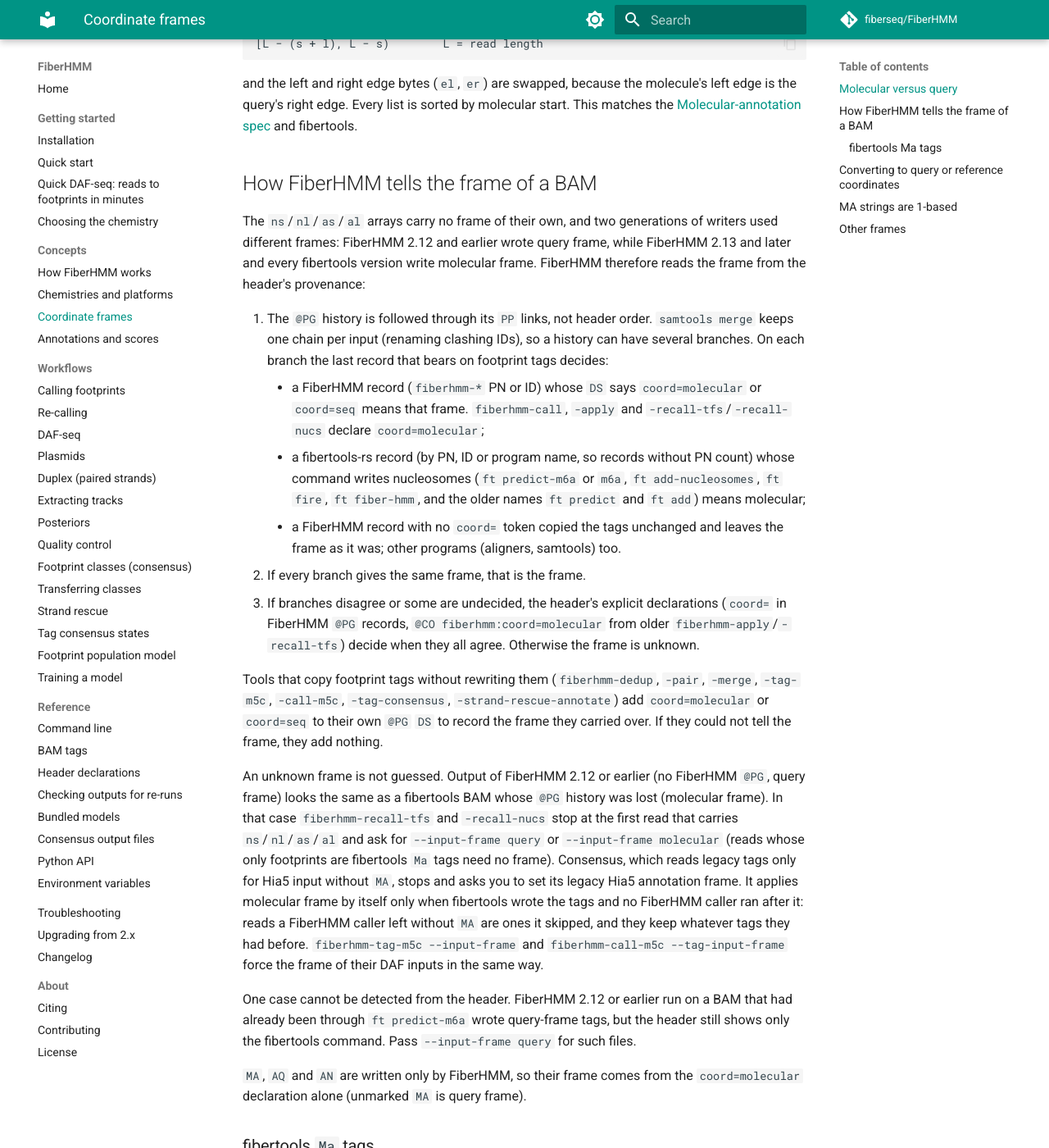
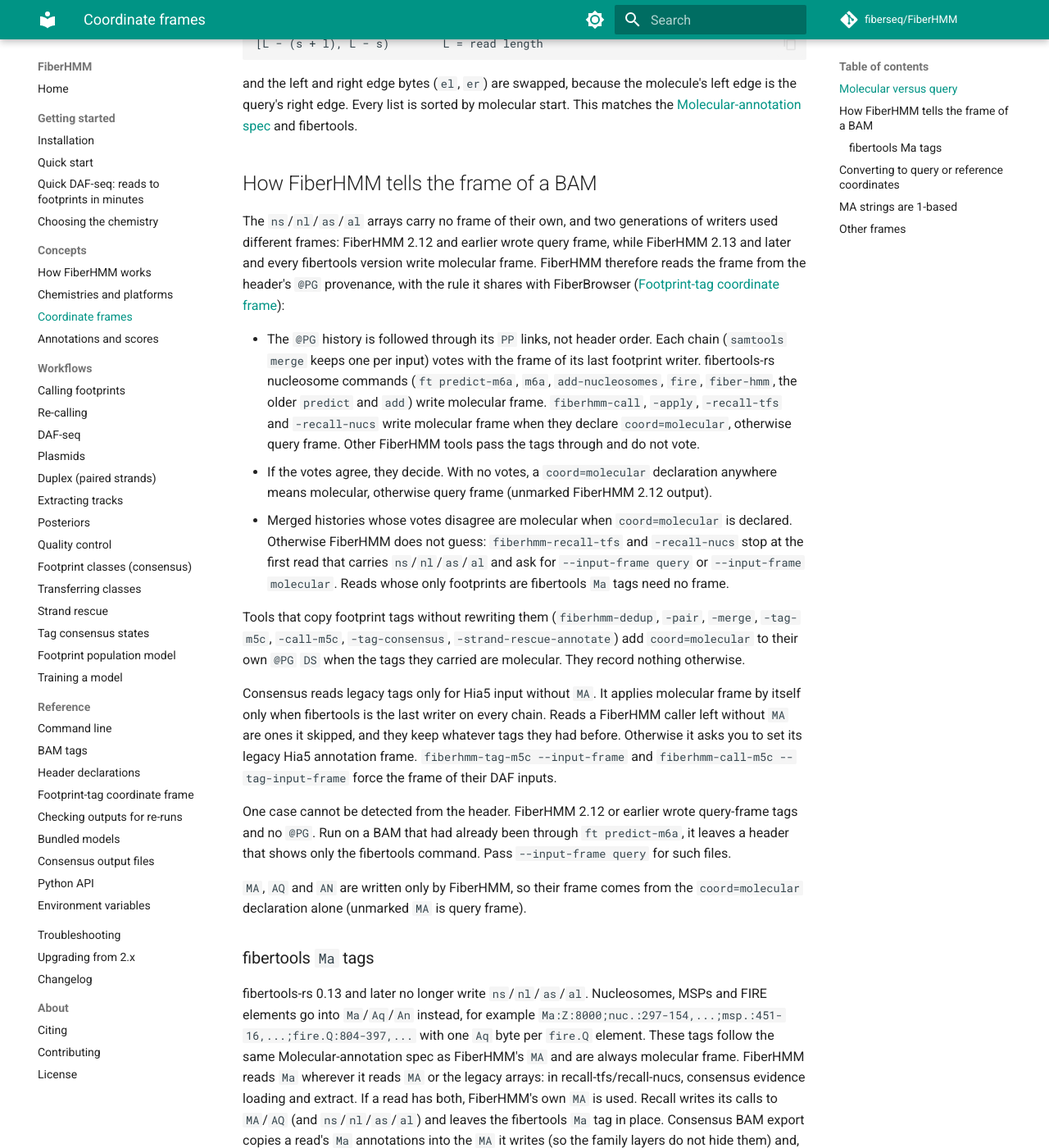
Before and after one commit to fiberseq/FiberHMM, an MkDocs documentation site: the page built from docs/concepts/coordinates.md, in a window 1280 px wide and 1400 px high, scrolled down 657 px. Shown: the whole window at 82% size. Built offline with MkDocs 1.6.1 and Material for MkDocs 9.7.7, drawn with Linux system fonts in a browser that asks for light colours; comment, search, counter and statistics services are not loaded.

Commit message:
fix(frame): adopt the footprint-tag frame rule shared with FiberBrowser
Replaces FiberHMM's own provenance walk with a port of FiberBrowser's
legacy_tag_frame_report (docs/reference/footprint-tag-frame.md, now in both
repositories): PP-chain leaves walked up (cycles end, missing PP ends a chain,
duplicate IDs link to the nearest earlier record, header order only when no
record has PP); the last footprint writer on each chain votes (fibertools
nucleosome commands and unambiguous prefixes: molecular; FiberHMM
apply/call/recall-*: molecular iff declared, else SEQ; pass-through tools do
not vote); producer identity by PN, else suffix-stripped ID, else CL program.

Differences from the previous FiberHMM rule:
- No writer and no declaration now means SEQ (unmarked FiberHMM <= 2.12), as
  before this branch, instead of stopping. Only merged histories whose votes
  disagree with nothing declared stop recall (FiberBrowser shows the
  majority there), still at the first read with ns/nl/as/al.
- There is one declaration token: pass-through tools record coord=molecular
  for carried molecular tags and nothing otherwise (no coord=seq).
- Consensus's disabled legacy frame stays stricter: every chain's last
  writer must be fibertools (pass-through records looked through).

The synthetic-header tests mirror FiberBrowser's test_footprint_tag_frame.py
plus the FiberHMM-only refusal. test_resolve_input_molecular_frame (unmarked
header -> SEQ) and test_verify_custom_chemistry are back to their release
form.

Co-Authored-By: Claude Opus 5.5 (1M context) <noreply@anthropic.com>

```diff
--- a/docs/concepts/coordinates.md
+++ b/docs/concepts/coordinates.md
@@ -32,49 +32,42 @@ The `ns`/`nl`/`as`/`al` arrays carry no frame of their own, and two
 generations of writers used different frames: FiberHMM 2.12 and earlier
 wrote query frame, while FiberHMM 2.13 and later and every fibertools
 version write molecular frame. FiberHMM therefore reads the frame from the
-header's provenance:
+header's `@PG` provenance, with the rule it shares with FiberBrowser
+([Footprint-tag coordinate frame](../reference/footprint-tag-frame.md)):
 
-1. The `@PG` history is followed through its `PP` links, not header order.
-   `samtools merge` keeps one chain per input (renaming clashing IDs), so a
-   history can have several branches. On each branch the last record that
-   bears on footprint tags decides:
-    - a FiberHMM record (`fiberhmm-*` PN or ID) whose `DS` says
-      `coord=molecular` or `coord=seq` means that frame. `fiberhmm-call`,
-      `-apply` and `-recall-tfs`/`-recall-nucs` declare `coord=molecular`;
-    - a fibertools-rs record (by PN, ID or program name, so records without
-      PN count) whose command writes nucleosomes (`ft predict-m6a` or `m6a`,
-      `ft add-nucleosomes`, `ft fire`, `ft fiber-hmm`, and the older names
-      `ft predict` and `ft add`) means molecular;
-    - a FiberHMM record with no `coord=` token copied the tags unchanged and
-      leaves the frame as it was; other programs (aligners, samtools) too.
-2. If every branch gives the same frame, that is the frame.
-3. If branches disagree or some are undecided, the header's explicit
-   declarations (`coord=` in FiberHMM `@PG` records, `@CO
-   fiberhmm:coord=molecular` from older `fiberhmm-apply`/`-recall-tfs`) decide
-   when they all agree. Otherwise the frame is unknown.
+- The `@PG` history is followed through its `PP` links, not header order.
+  Each chain (`samtools merge` keeps one per input) votes with the frame of
+  its last footprint writer. fibertools-rs nucleosome commands (`ft
+  predict-m6a`, `m6a`, `add-nucleosomes`, `fire`, `fiber-hmm`, the older
+  `predict` and `add`) write molecular frame. `fiberhmm-call`, `-apply`,
+  `-recall-tfs` and `-recall-nucs` write molecular frame when they declare
+  `coord=molecular`, otherwise query frame. Other FiberHMM tools pass the
+  tags through and do not vote.
+- If the votes agree, they decide. With no votes, a `coord=molecular`
+  declaration anywhere means molecular, otherwise query frame (unmarked
+  FiberHMM 2.12 output).
+- Merged histories whose votes disagree are molecular when `coord=molecular`
+  is declared. Otherwise FiberHMM does not guess: `fiberhmm-recall-tfs` and
+  `-recall-nucs` stop at the first read that carries `ns`/`nl`/`as`/`al` and
+  ask for `--input-frame query` or `--input-frame molecular`. Reads whose
+  only footprints are fibertools `Ma` tags need no frame.
 
 Tools that copy footprint tags without rewriting them (`fiberhmm-dedup`,
 `-pair`, `-merge`, `-tag-m5c`, `-call-m5c`, `-tag-consensus`,
-`-strand-rescue-annotate`) add `coord=molecular` or `coord=seq` to their own
-`@PG` `DS` to record the frame they carried over. If they could not tell the
-frame, they add nothing.
+`-strand-rescue-annotate`) add `coord=molecular` to their own `@PG` `DS` when
+the tags they carried are molecular. They record nothing otherwise.
 
-An unknown frame is not guessed. Output of FiberHMM 2.12 or earlier (no
-FiberHMM `@PG`, query frame) looks the same as a fibertools BAM whose `@PG`
-history was lost (molecular frame). In that case `fiberhmm-recall-tfs` and
-`-recall-nucs` stop at the first read that carries `ns`/`nl`/`as`/`al` and
-ask for `--input-frame query` or `--input-frame molecular` (reads whose only
-footprints are fibertools `Ma` tags need no frame). Consensus, which reads legacy tags only for Hia5 input without
-`MA`, stops and asks you to set its legacy Hia5 annotation frame. It applies
-molecular frame by itself only when fibertools wrote the tags and no FiberHMM
-caller ran after it: reads a FiberHMM caller left without `MA` are ones it
-skipped, and they keep whatever tags they had before. `fiberhmm-tag-m5c --input-frame` and `fiberhmm-call-m5c
---tag-input-frame` force the frame of their DAF inputs in the same way.
+Consensus reads legacy tags only for Hia5 input without `MA`. It applies
+molecular frame by itself only when fibertools is the last writer on every
+chain. Reads a FiberHMM caller left without `MA` are ones it skipped, and
+they keep whatever tags they had before. Otherwise it asks you to set its
+legacy Hia5 annotation frame. `fiberhmm-tag-m5c --input-frame` and
+`fiberhmm-call-m5c --tag-input-frame` force the frame of their DAF inputs.
 
-One case cannot be detected from the header. FiberHMM 2.12 or earlier run on
-a BAM that had already been through `ft predict-m6a` wrote query-frame tags,
-but the header still shows only the fibertools command. Pass
-`--input-frame query` for such files.
+One case cannot be detected from the header. FiberHMM 2.12 or earlier wrote
+query-frame tags and no `@PG`. Run on a BAM that had already been through
+`ft predict-m6a`, it leaves a header that shows only the fibertools command.
+Pass `--input-frame query` for such files.
 
 `MA`, `AQ` and `AN` are written only by FiberHMM, so their frame comes from
 the `coord=molecular` declaration alone (unmarked `MA` is query frame).
--- a/mkdocs.yml
+++ b/mkdocs.yml
@@ -103,6 +103,7 @@ nav:
       - Command line: reference/cli.md
       - BAM tags: reference/bam-tags.md
       - Header declarations: reference/headers.md
+      - Footprint-tag coordinate frame: reference/footprint-tag-frame.md
       - Checking outputs for re-runs: reference/advisories.md
       - Bundled models: reference/models.md
       - Consensus output files: reference/consensus-outputs.md
```
Also changed, not shown: docs/reference/cli.md (+2 -2 lines), docs/reference/footprint-tag-frame.md (added, +193 -0 lines), docs/reference/headers.md (+1 -1 lines), docs/workflows/recalling.md (+1 -1 lines), 5 other files.
